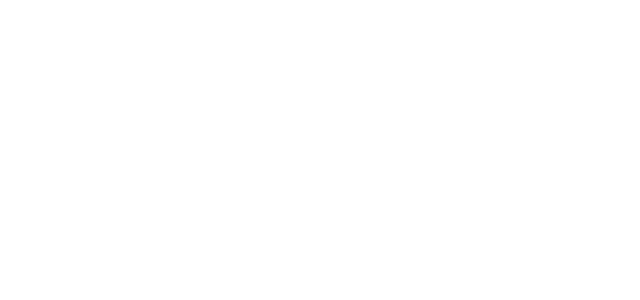
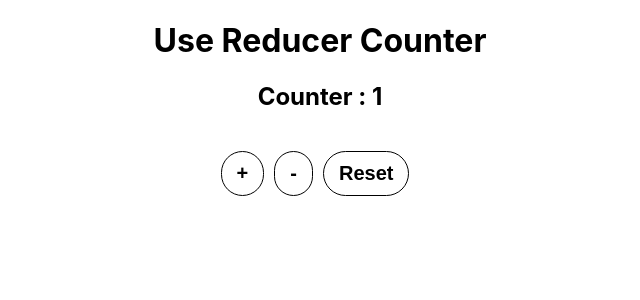
Before and after one commit to DakhaniUsman/awdiz-react-2, a React (Create React App) app in the folder my-app/: page /use-reducer in a window 1280 px wide. Before the commit this address had no page. Shown: the top 300 px of the page, without its empty margins (320-960 px from the left). Built offline with nearby package versions, Linux system fonts and the light colour scheme.

Commit message:
⚡REACT⚡

```diff
--- a/my-app/src/App.jsx
+++ b/my-app/src/App.jsx
@@ -17,6 +17,7 @@
 
 import Todo3 from './components/Day-04/Todo3';
 import UseRef from './components/Day-07/UseRef';
+import UseReducer from './components/Day-07/UseReducer';
 
 
 function App() {
@@ -40,6 +41,7 @@
         <Route path='/use-memo' element={<UseMemo />} />
         <Route path='/use-callback' element={<UseCallback />} />
         <Route path='/use-ref' element={<UseRef />} />
+        <Route path='/use-reducer' element={<UseReducer />} />
       </Routes>
     </div>
   );
--- /dev/null
+++ b/my-app/src/components/Day-07/UseReducer.jsx
@@ -0,0 +1,48 @@
+import { useReducer } from "react";
+
+const UseReducer = () => {
+
+    const initialState = { counter: 1 }
+
+    const Reducer = (state,action) => {
+
+        switch (action.type) {
+
+            case 'INCREMENT':
+                return ({...state.counter,[state.counter] : state.counter  + 1})
+            case 'DECREMENT':
+            case 'RESET':
+        }
+
+
+    }
+
+    const [state, dispatch] = useReducer(Reducer, initialState);
+
+    const Increment = () => {
+        dispatch({ type: "INCREMENT" })
+    }
+
+    const Decrement = () => {
+        dispatch({ type: "DECREMENT" })
+
+    }
+
+    const Reset = () => {
+        dispatch({ type: "RESET" })
+
+    }
+
+    return (
+        <div>
+            <h1>Use Reducer Counter</h1>
+
+            <h2>Counter : {state.counter}</h2>
+            <button className="btn" onClick={Increment}>+</button>
+            <button className="btn" onClick={Decrement}>-</button>
+            <button className="btn" onClick={Reset}>Reset</button>
+        </div>
+    )
+}
+
+export default UseReducer;
--- a/my-app/src/components/Home.jsx
+++ b/my-app/src/components/Home.jsx
@@ -26,6 +26,7 @@
         <button className="btn" onClick={()=> router("/use-memo")}>Use Memo Page</button>
         <button className="btn" onClick={()=> router("/use-callback")}>Use Callback Page</button>
         <button className="btn" onClick={()=> router("/use-ref")}>Use Ref Page</button>
+        <button className="btn" onClick={()=> router("/use-reducer")}>Use Reducer Page</button>
     </div>
 )
 
```
